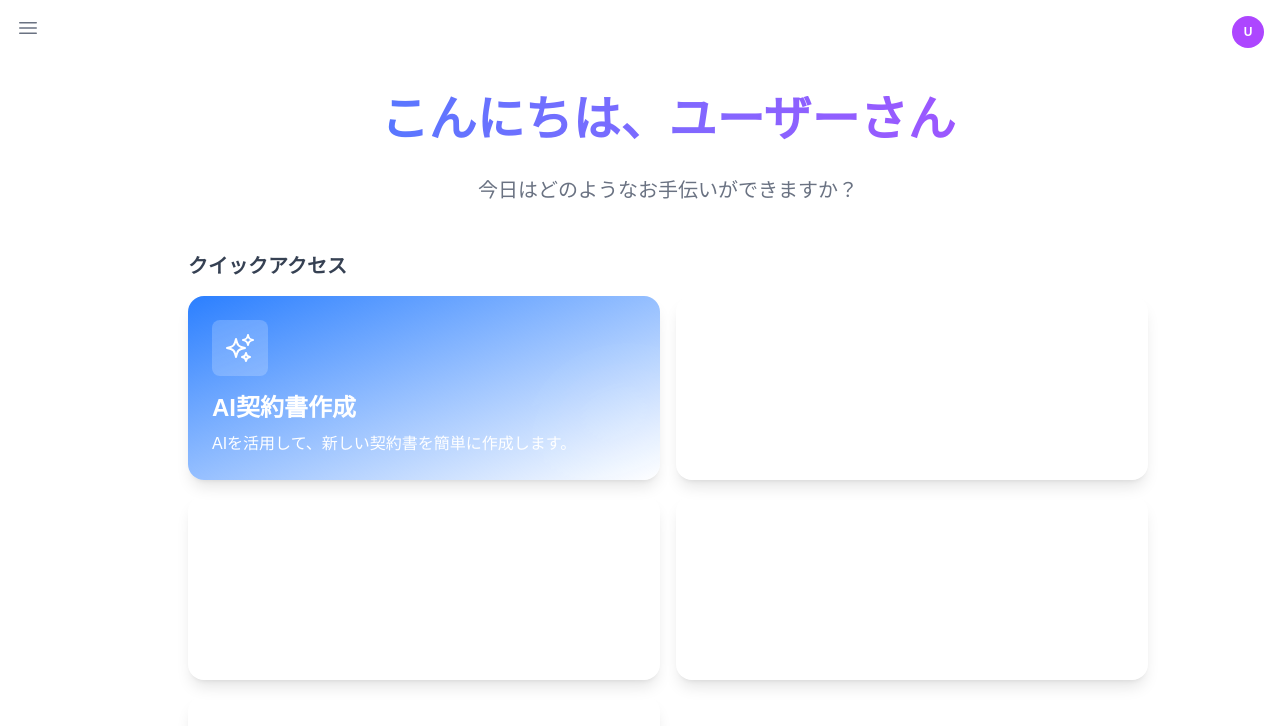
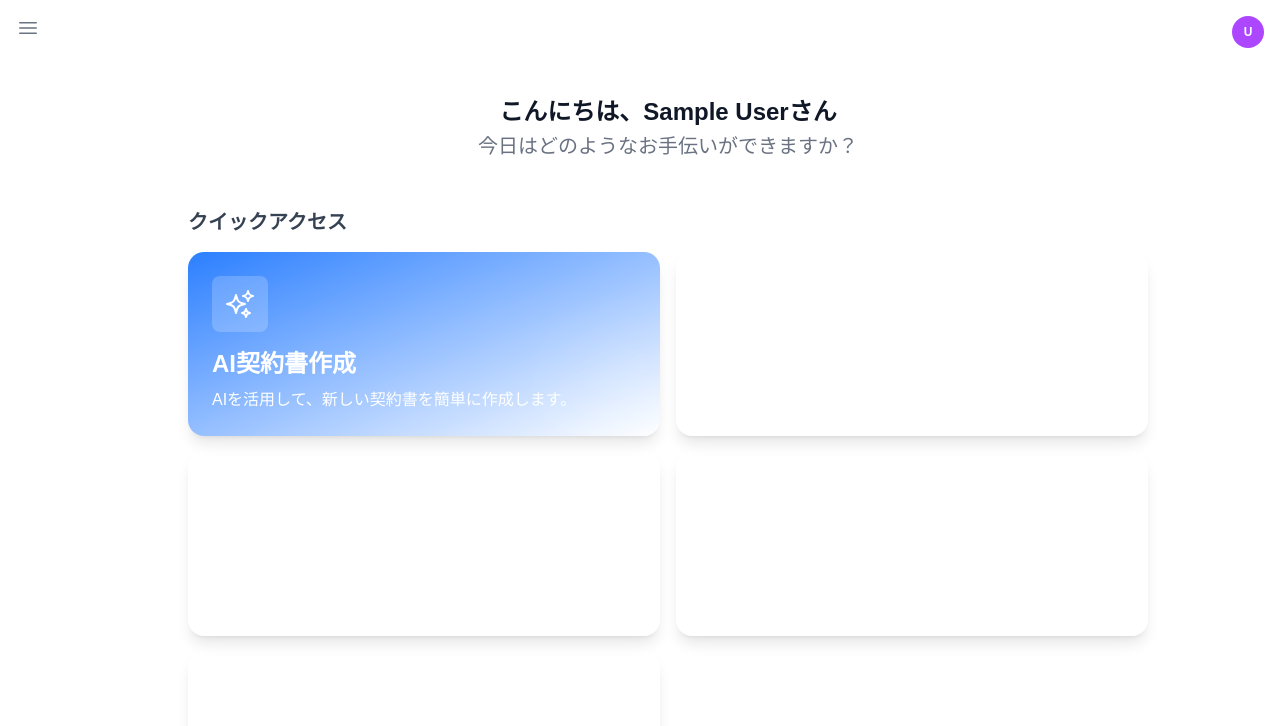
Before and after one commit to Yuki-code23/ai-contract-maker, a Next.js app: page / in a window 1280 px wide. Shown: the top 726 px of the page. Built offline with nearby package versions, Linux system fonts and the light colour scheme; no server answers; sample sign-in values are in the browser's storage.

Commit message:
feat: display logged-in user name on home page

```diff
--- a/src/app/page.tsx
+++ b/src/app/page.tsx
@@ -32,8 +32,8 @@
 
           {/* Hero Section with Search */}
           <section className="text-center space-y-8">
-            <h1 className="text-4xl md:text-5xl font-bold bg-gradient-to-r from-blue-500 to-purple-500 bg-clip-text text-transparent">
-              こんにちは、ユーザーさん
+            <h1 className="text-2xl font-semibold mb-1">
+              こんにちは、{session.user?.name || 'ユーザー'}さん
             </h1>
             <p className="text-xl text-gray-500 dark:text-gray-400">
               今日はどのようなお手伝いができますか？
```
